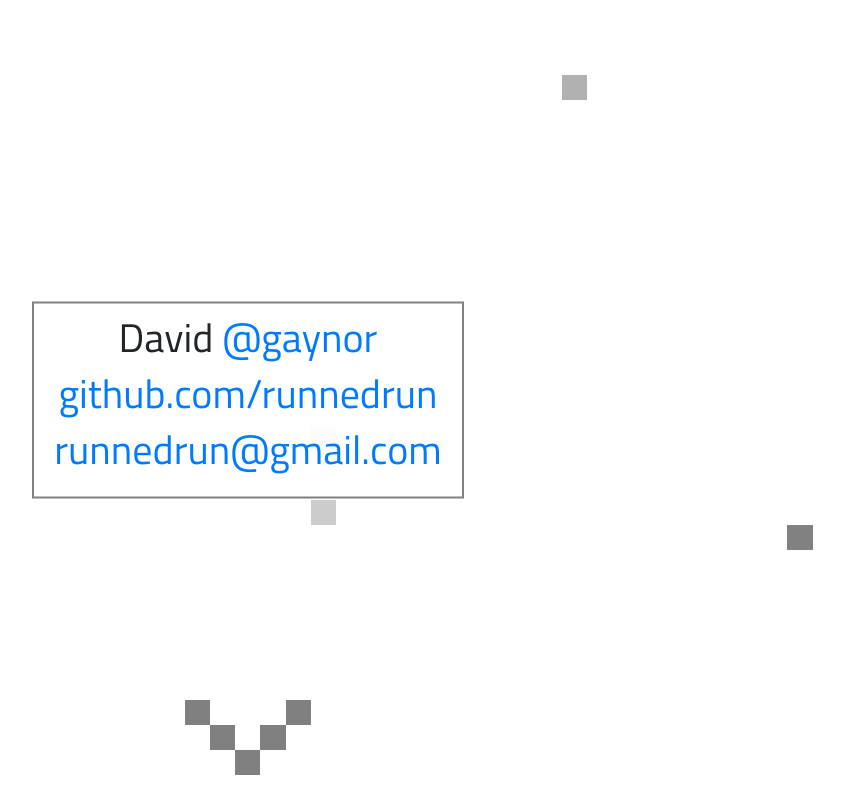
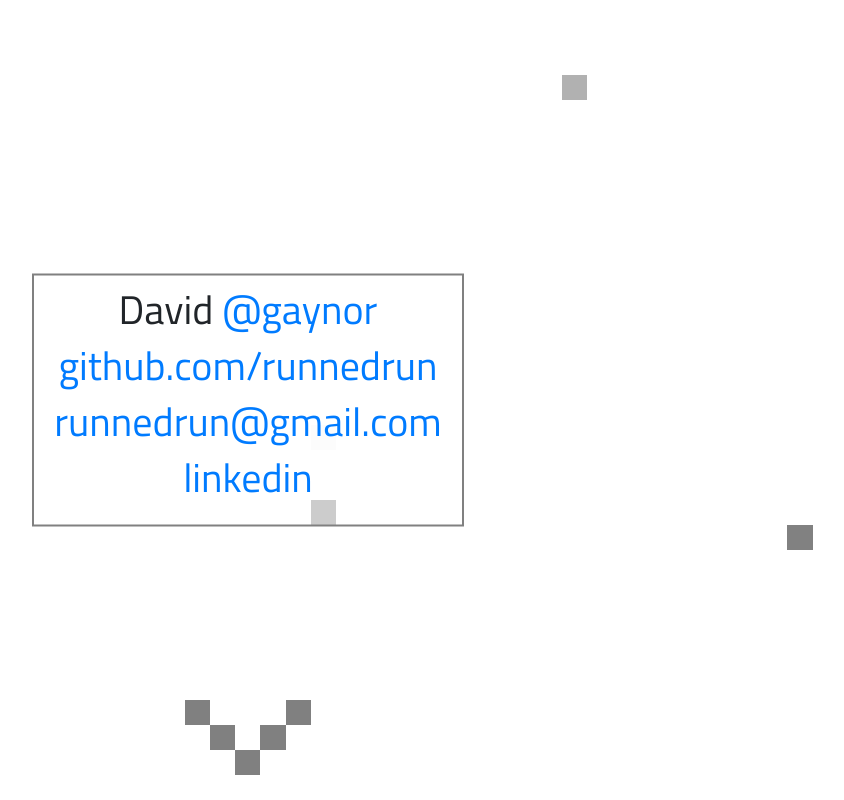
Before and after one commit to runnedrun/runnedrun.github.io, a plain HTML site: page index.html in a window 1280 px wide. Shown: the top 800 px of the page, without its empty margins (392-1236 px from the left). Drawn offline with nearby package versions, Linux system fonts and the light colour scheme.

Commit message:
added linkedin

```diff
--- a/index.html
+++ b/index.html
@@ -19,6 +19,9 @@
 				</h1>
 				<h1>
 					<a href="mailto:runnedrun@gmail.com">runnedrun@gmail.com</a>
+				</h1>
+				<h1>
+					<a href="www.linkedin.com/in/runnedrun">linkedin</a>
 				</h1>
 			</div>
 		</div>
```
